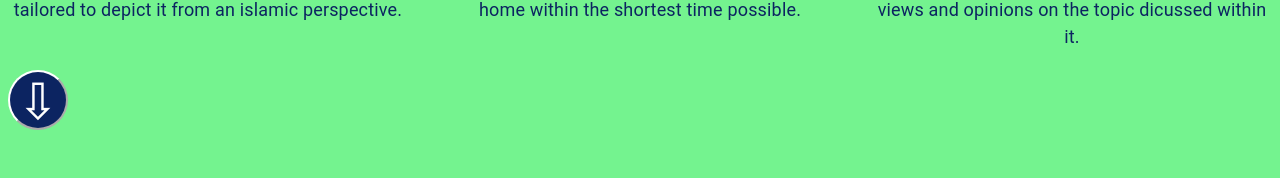
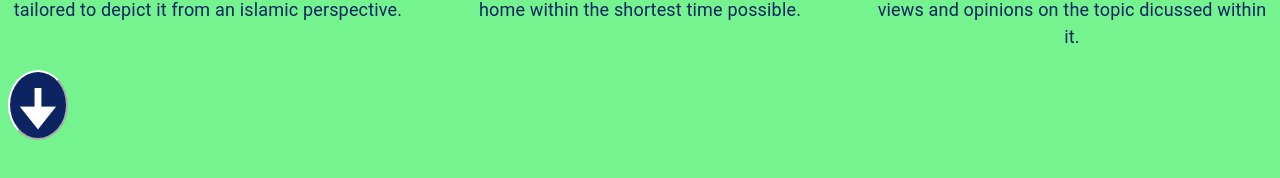
Before and after one commit to Aloffawiy/portfolio, a React (Create React App) app: page /work in a window 1280 px wide. Shown: the part 578-756 px from the top of the page. Built offline with nearby package versions, Linux system fonts and the light colour scheme; a web font is replaced by a local one.

Commit message:
bismillah

```diff
--- a/src/About.js
+++ b/src/About.js
@@ -37,7 +37,7 @@ const About = () => {
    </div>
 
         </div>
-    <a href='/experience' className='nav-a' style={{marginTop:'30px'}} ><button className='nav-btn'>⇩</button></a>
+    <a href='/experience' className='nav-a' style={{marginTop:'30px'}} ><button className='nav-btn'>🠋</button></a>
 
       </>
 
--- a/src/App.css
+++ b/src/App.css
@@ -299,6 +299,7 @@ flex-direction: column;
 
 .nav-a{
   text-decoration:none;
+
 }
 
 .nav-btn{
@@ -306,8 +307,7 @@ flex-direction: column;
   color:white;
   font-size: 50px;
 border-radius:100%;
-height: 60px;
+height: 70px;
 width:60px;
 border-color: white;
-margin-bottom: 10px;
 }
--- a/src/Edu.js
+++ b/src/Edu.js
@@ -36,7 +36,7 @@ const Contact = () => {
     </a>
 
     </div>
-   <a href='/work 'className='nav-a' style={{marginTop:'30px'}} ><button className='nav-btn'>⇩</button></a>
+   <a href='/work 'className='nav-a' style={{marginTop:'30px'}} ><button className='nav-btn'>🠋</button></a>
 
       </>
     )
--- a/src/Work.js
+++ b/src/Work.js
@@ -46,7 +46,7 @@ const Work = () => {
 </a>
     </div>
 
-    <a href='/contact' className='nav-a' style={{marginTop:'30px'}}><button className='nav-btn'>⇩</button></a>
+    <a href='/contact' className='nav-a' style={{marginTop:'30px'}}><button className='nav-btn'>🠋</button></a>
       </>
     )
     }
```
